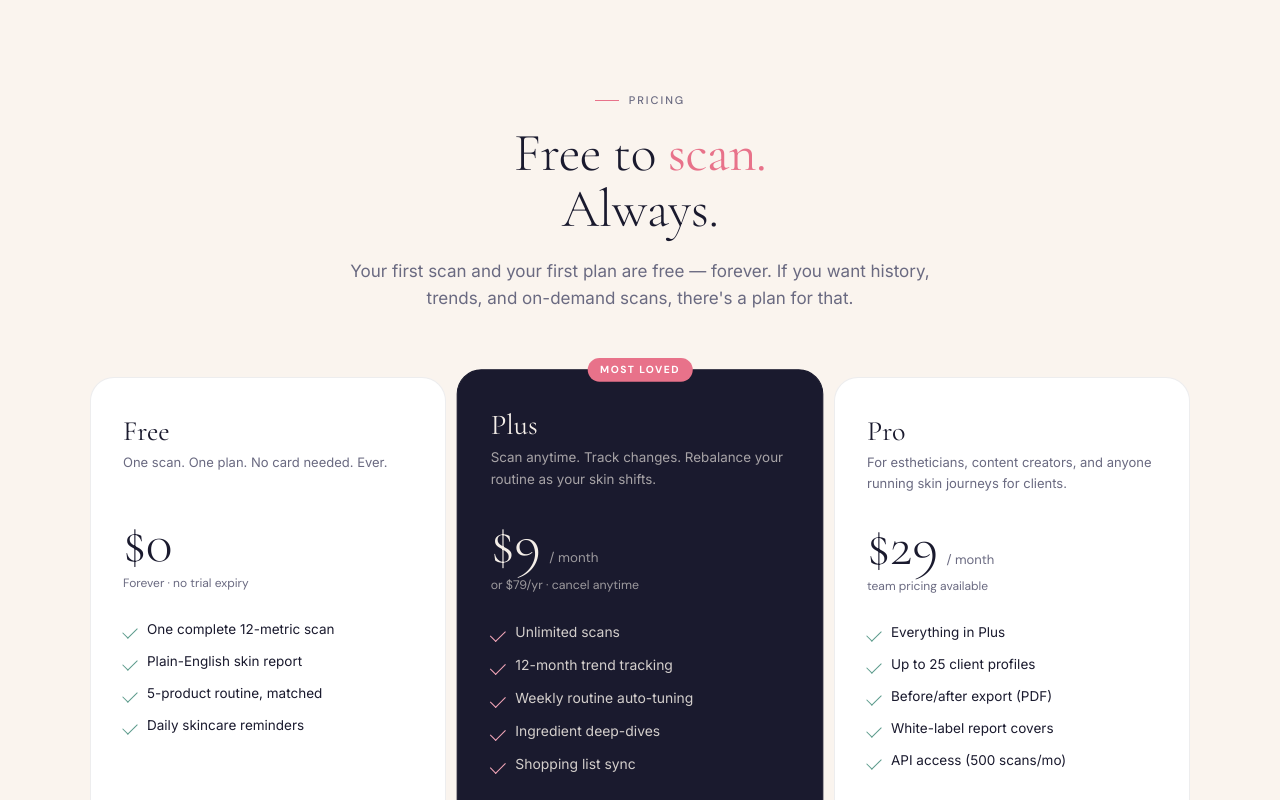
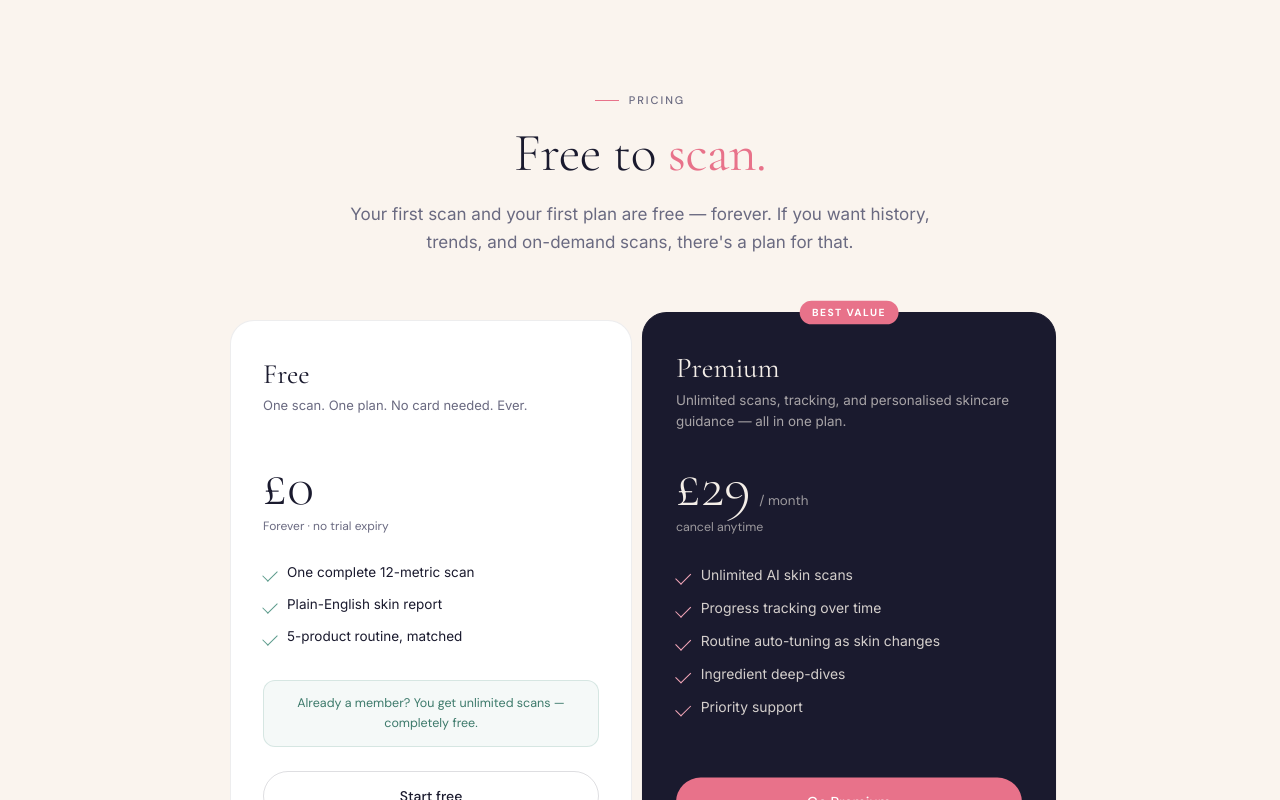
Before and after one commit to moazzam-ali/evaluation-corporal, a Next.js app: page / in a window 1280 px wide. Shown: the part 7960-8760 px from the top of the page. Built offline with nearby package versions, Linux system fonts and the light colour scheme.

Commit message:
pricing section update

```diff
--- a/src/app/page.jsx
+++ b/src/app/page.jsx
@@ -697,21 +697,20 @@ function LandingPageInner() {
             </Reveal>
             <Reveal delay={0.08}>
               <h2 className="mt-4 text-[clamp(36px,4.2vw,56px)] leading-[1.05] tracking-[-0.01em] text-[#1A1A2E]" style={{ fontFamily: "var(--font-cormorant)", fontWeight: 300 }}>
-                {t("landing.pricing_title_1", "Free to")} <em className="not-italic text-[#E8728A]" style={{ fontWeight: 400 }}>{t("landing.pricing_title_2", "scan.")}</em><br />{t("landing.pricing_title_3", "Always.")}
+                {t("landing.pricing_title_1", "Your first scan is")} <em className="not-italic text-[#E8728A]" style={{ fontWeight: 400 }}>{t("landing.pricing_title_2", "free.")}</em>
               </h2>
             </Reveal>
             <Reveal delay={0.16}>
               <p className="mx-auto mt-5 max-w-[58ch] text-[17px] leading-relaxed text-[hsl(240,10%,46%)]">
-                {t("landing.pricing_subtitle", "Your first scan and your first plan are free \u2014 forever. If you want history, trends, and on-demand scans, there\u2019s a plan for that.")}
+                {t("landing.pricing_subtitle", "First-time users and active members scan for free. Want unlimited access? One simple plan.")}
               </p>
             </Reveal>
           </div>
 
-          <div className="mx-auto grid max-w-[1100px] gap-4 lg:grid-cols-3">
+          <div className="mx-auto grid max-w-[820px] gap-4 lg:grid-cols-2">
             {[
-              { name: t("landing.plan_free_name", "Free"), desc: t("landing.plan_free_desc", "One scan. One plan. No card needed. Ever."), price: "$0", cadence: "", sub: t("landing.plan_free_sub", "Forever \u00b7 no trial expiry"), features: [t("landing.plan_free_f1", "One complete 12-metric scan"), t("landing.plan_free_f2", "Plain-English skin report"), t("landing.plan_free_f3", "5-product routine, matched"), t("landing.plan_free_f4", "Daily skincare reminders")], cta: t("landing.plan_free_cta", "Start free"), featured: false },
-              { name: t("landing.plan_plus_name", "Plus"), desc: t("landing.plan_plus_desc", "Scan anytime. Track changes. Rebalance your routine as your skin shifts."), price: "$9", cadence: "/ month", sub: t("landing.plan_plus_sub", "or $79/yr \u00b7 cancel anytime"), features: [t("landing.plan_plus_f1", "Unlimited scans"), t("landing.plan_plus_f2", "12-month trend tracking"), t("landing.plan_plus_f3", "Weekly routine auto-tuning"), t("landing.plan_plus_f4", "Ingredient deep-dives"), t("landing.plan_plus_f5", "Shopping list sync")], cta: t("landing.plan_plus_cta", "Go Plus"), featured: true, badge: t("landing.plan_plus_badge", "Most loved") },
-              { name: t("landing.plan_pro_name", "Pro"), desc: t("landing.plan_pro_desc", "For estheticians, content creators, and anyone running skin journeys for clients."), price: "$29", cadence: "/ month", sub: t("landing.plan_pro_sub", "team pricing available"), features: [t("landing.plan_pro_f1", "Everything in Plus"), t("landing.plan_pro_f2", "Up to 25 client profiles"), t("landing.plan_pro_f3", "Before/after export (PDF)"), t("landing.plan_pro_f4", "White-label report covers"), t("landing.plan_pro_f5", "API access (500 scans/mo)")], cta: t("landing.plan_pro_cta", "Talk to sales"), featured: false },
+              { name: t("landing.plan_free_name", "Free"), desc: t("landing.plan_free_desc", "Your first AI skin scan is on us \u2014 no strings attached."), price: "\u00a30", cadence: "", sub: t("landing.plan_free_sub", "No card needed \u00b7 no expiry"), features: [t("landing.plan_free_f1", "One complete AI skin scan"), t("landing.plan_free_f2", "Full skin report with insights"), t("landing.plan_free_f3", "Personalised routine recommendation")], memberNote: t("landing.plan_free_member_note", "Already a member? You get unlimited scans \u2014 completely free."), cta: t("landing.plan_free_cta", "Scan for free"), featured: false },
+              { name: t("landing.plan_premium_name", "Premium"), desc: t("landing.plan_premium_desc", "Unlimited scans, tracking, and personalised skincare guidance \u2014 all in one plan."), price: "\u00a329", cadence: "/ month", sub: t("landing.plan_premium_sub", "cancel anytime"), features: [t("landing.plan_premium_f1", "Unlimited AI skin scans"), t("landing.plan_premium_f2", "Progress tracking over time"), t("landing.plan_premium_f3", "Routine auto-tuning as skin changes"), t("landing.plan_premium_f4", "Ingredient deep-dives"), t("landing.plan_premium_f5", "Priority support")], cta: t("landing.plan_premium_cta", "Go Premium"), featured: true, badge: t("landing.plan_premium_badge", "Best value") },
             ].map((plan) => (
               <Reveal key={plan.name}>
                 <div className={`relative flex h-full flex-col rounded-3xl border p-7 sm:p-8 transition-transform duration-300 ${
@@ -737,6 +736,11 @@ function LandingPageInner() {
                       </li>
                     ))}
                   </ul>
+                  {plan.memberNote && (
+                    <div className="mb-6 rounded-xl border border-[#5B9A8B]/20 bg-[#5B9A8B]/[0.06] px-4 py-3 text-center text-[12.5px] leading-relaxed text-[#3D7A6B]" style={{ fontFamily: "var(--font-dm-sans)" }}>
+                      {plan.memberNote}
+                    </div>
+                  )}
                   <Link
                     href={scanHref}
                     className={`flex w-full items-center justify-center gap-2 rounded-full py-3.5 text-sm font-medium transition-all hover:-translate-y-px ${
@@ -755,7 +759,7 @@ function LandingPageInner() {
 
           <Reveal>
             <p className="mt-8 text-center text-xs tracking-wide text-[hsl(240,10%,46%)]" style={{ fontFamily: "var(--font-dm-sans)" }}>
-              {t("landing.pricing_disclaimer", "Prices in USD. No hidden fees. You own your scan data \u2014 export or delete anytime.")}
+              {t("landing.pricing_disclaimer", "Prices in GBP. No hidden fees. Cancel anytime.")}
             </p>
           </Reveal>
         </div>
```
